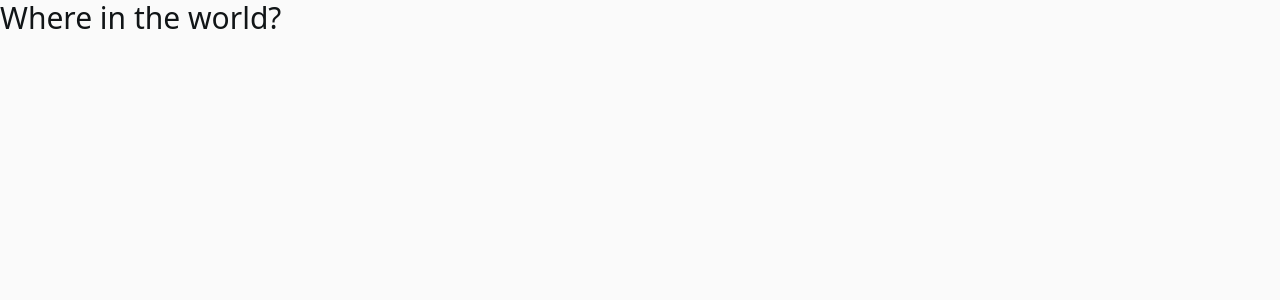
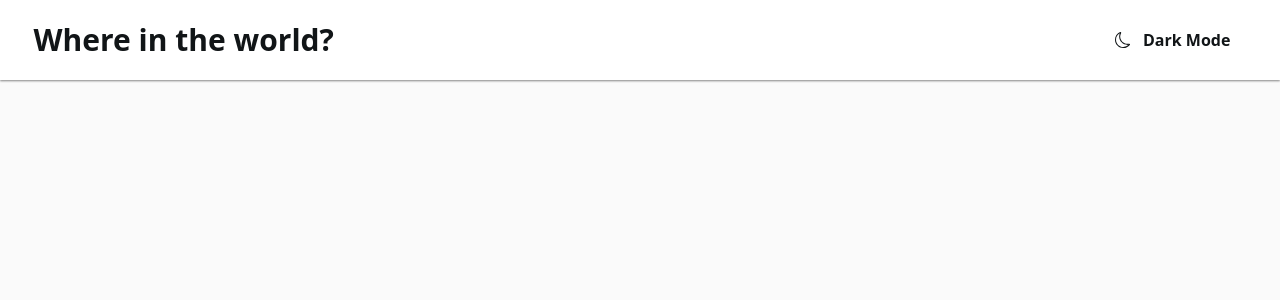
Before and after one commit to ShivangamSoni/where-in-the-world, a React (Vite) app: page / in a window 1280 px wide. Shown: the top 300 px of the page. Built offline with nearby package versions, Linux system fonts and the light colour scheme.

Commit message:
Add: Site Header

```diff
--- a/src/App.tsx
+++ b/src/App.tsx
@@ -1,7 +1,9 @@
+import Header from "@features/site/Header";
+
 export default function App() {
     return (
         <div data-theme="light" className="min-h-screen text-neutral">
-            <h1 className="text-3xl">Where in the world?</h1>
+            <Header />
         </div>
     );
 }
--- /dev/null
+++ b/src/features/site/Header.tsx
@@ -0,0 +1,47 @@
+import { useState } from "react";
+
+import {
+    BsMoon as LightModeIcon,
+    BsMoonFill as DarkModeIcon,
+} from "react-icons/bs";
+
+export default function Header() {
+    const [theme, setTheme] = useState<"light" | "dark">("light");
+
+    function toggleTheme() {
+        setTheme((prev) => (prev === "light" ? "dark" : "light"));
+    }
+
+    return (
+        <header className="bg-primary shadow-sm shadow-accent">
+            <div className="navbar py-4 wrap-width">
+                <h1 className="flex-1">
+                    <a
+                        className="normal-case font-bold text-lg sm:text-xl md:text-2xl lg:text-3xl"
+                        href="/"
+                    >
+                        Where in the world?
+                    </a>
+                </h1>
+
+                <ul className="flex-none menu menu-horizontal menu-compact md:menu-normal">
+                    <li>
+                        <button className="font-semibold" onClick={toggleTheme}>
+                            <label className="swap swap-flip">
+                                <input
+                                    type="checkbox"
+                                    checked={theme === "light"}
+                                />
+                                <LightModeIcon className="swap-on" />
+                                <DarkModeIcon className="swap-off" />
+                            </label>
+                            <span>
+                                {theme === "dark" ? "Light" : "Dark"} Mode
+                            </span>
+                        </button>
+                    </li>
+                </ul>
+            </div>
+        </header>
+    );
+}
```
